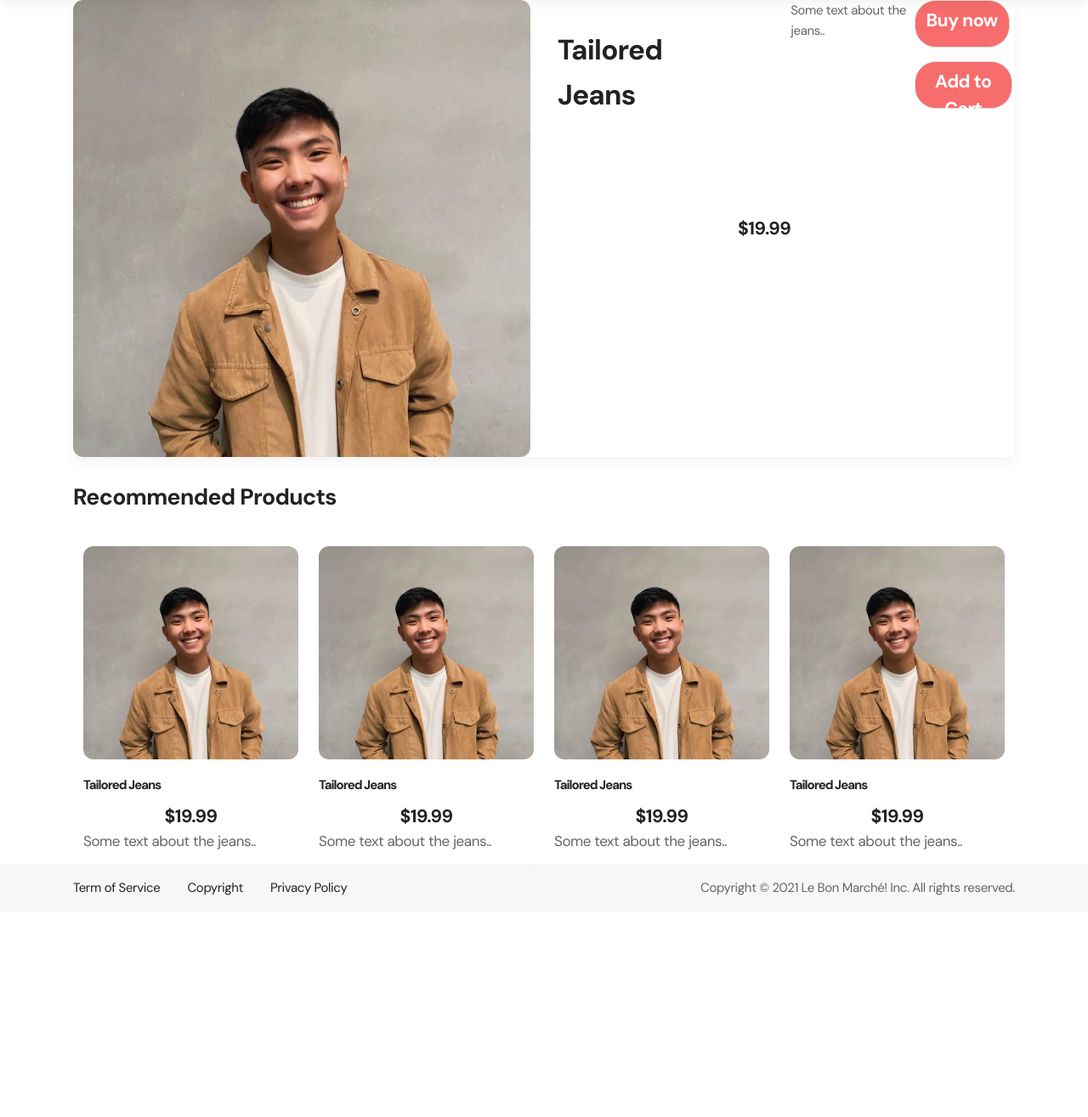
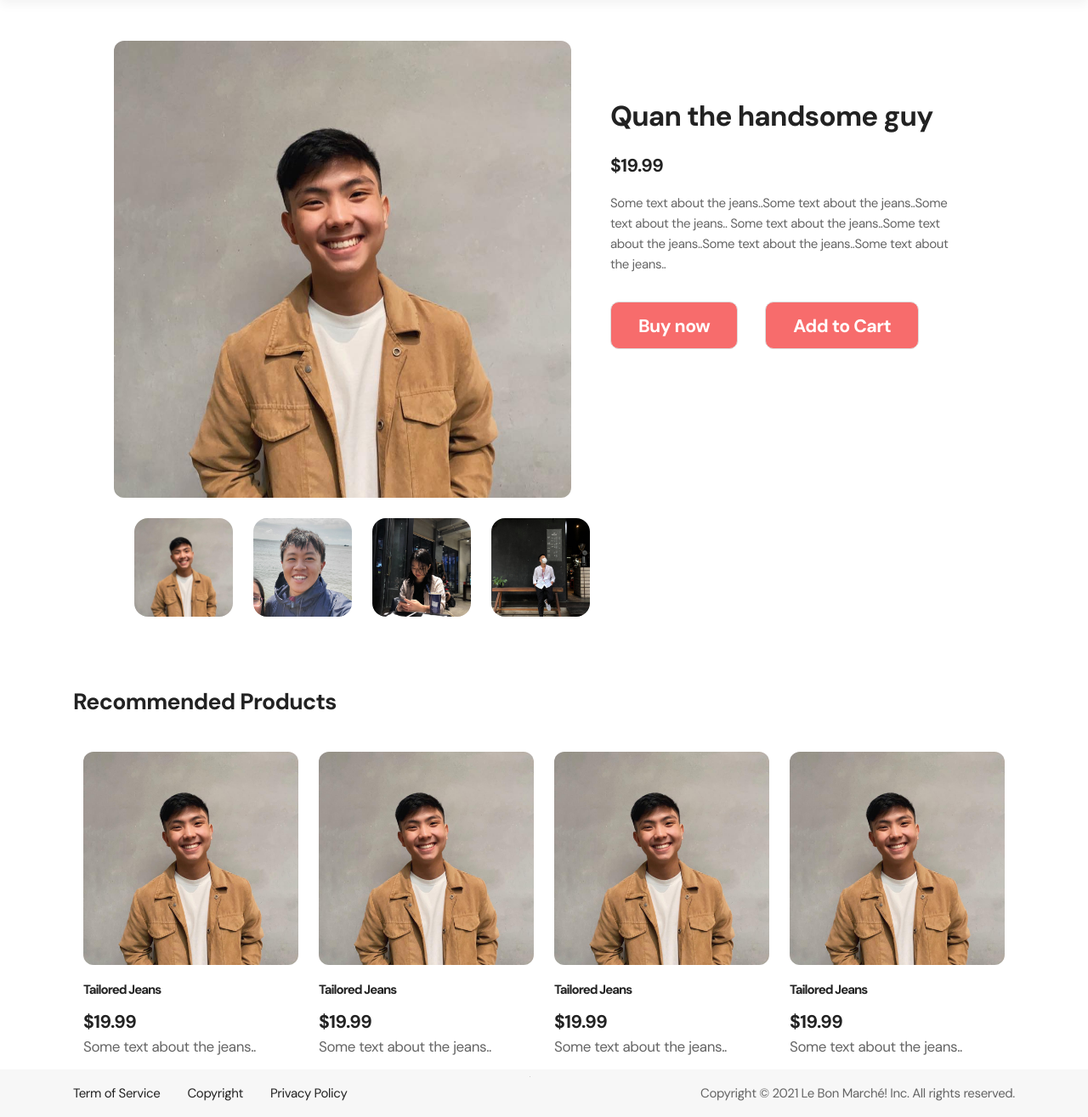
Before and after one commit to alohaquando/WebProg-HTML-and-CSS, a PHP site: page /5.2.3-ProductDetail.html in a window 1280 px wide. Shown: the part 72-1387 px from the top of the page at 85% size. Before the commit the page ends 1126 px from the top, so only its background shows below. Run offline with PHP 8.4, Linux system fonts and the light colour scheme; some libraries are stand-ins or nearby versions.

Commit message:
product detail 80%

```diff
--- a/Pages/5.2.3-ProductDetail.html
+++ b/Pages/5.2.3-ProductDetail.html
@@ -23,42 +23,43 @@
           width="538px"
           height="538px"
         />
-        <p class="titlename">Tailored Jeans</p>
-        <p class="price">$19.99</p>
-        <p class="describe">Some text about the jeans..</p>
-        <div class="purchase-info">
-          <button type="button" class="btn">Buy now</button>
-          <button type="button" class="btn">Add to Cart</button>
+      </div>
+      <div class="img-select">
+        <div class="img-item">
+          <a href="#">
+            <img src="Asset/Quan.jpg" width="116px" height="116px" />
+          </a>
+        </div>
+        <div class="img-item">
+          <a href="#">
+            <img src="Asset/Thinh.jpg" width="116px" height="116px" />
+          </a>
+        </div>
+        <div class="img-item">
+          <a href="#">
+            <img src="Asset/Tae.jpg" width="116px" height="116px" />
+          </a>
+        </div>
+        <div class="img-item">
+          <a href="#">
+            <img src="Asset/DucAnh.jpg" width="116px" height="116px" />
+          </a>
+        </div>
+        <div class="product-detail">
+          <p class="titlename1">Quan the handsome guy</p>
+          <p class="price1">$19.99</p>
+          <p class="describe1">
+            Some text about the jeans..Some text about the jeans..Some text
+            about the jeans.. Some text about the jeans..Some text about the
+            jeans..Some text about the jeans..Some text about the jeans..
+          </p>
+          <div class="purchase-info">
+            <button type="button" class="btn">Buy now</button>
+            <button type="button" class="btn">Add to Cart</button>
+          </div>
         </div>
       </div>
     </div>
-
-    <!-- <div class = "img-select">
-           <div class = "img-item">
-             <a href = "#">
-              <img src = "Asset/Quan.jpg"
-              width="116px" height="116px">
-             </a>
-           </div>
-           <div class = "img-item">
-             <a href = "#">
-              <img src = "Asset/Thinh.jpg" width="116px" height="116px">
-             </a>
-           </div>
-           <div class = "img-item">
-             <a href = "#">
-              <img src = "Asset/Tae.jpg" width="116px" height="116px">
-             </a>
-           </div>
-           <div class = "img-item">
-             <a href = "#">
-               <img src = "Asset/DucAnh.jpg" width="116px" height="116px">
-             </a>
-           </div>
-         </div> -->
-
-    <!-- card right -->
-
     <h3 class="recpro">Recommended Products</h3>
     <div class="recpro_wrapper">
       <div class="rec_products">
--- a/Pages/CSS/productdetail.css
+++ b/Pages/CSS/productdetail.css
@@ -1,110 +1,17 @@
-/* img {
-  width: 116px;
-  height: 116px;
-  display: block;
-  border-radius: 15px;
-} */
-/* .img-display {
-  overflow: hidden;
-}
-.img-showcase {
-  display: flex;
-  width: 538px;
-  height: 538px;
-  transition: all 0.5s ease;
-}
-.img-showcase img {
-  width: 538px;
-  height: 538px;
-  border-radius: 16px;
-}
 .img-select {
   display: flex;
+  margin: 8px;
+}
+.img-item img {
+  margin: 16px;
   border-radius: 16px;
-}
-.img-item {
-  margin: 16px;
-}
-.img-item:nth-child(1),
-.img-item:nth-child(2),
-.img-item:nth-child(3) {
-  margin-right: 0;
-}
-.img-item:hover {
-  opacity: 0.8;
-}
-.product-content {
-  padding: 2rem 1rem;
-}
-.product-title {
-  font-size: 3rem;
-  text-transform: capitalize;
-  font-weight: 700;
-  position: relative;
-  color: #12263a;
-  margin: 1rem 0;
-}
-.product-title::after {
-  content: "";
-  position: absolute;
-  left: 0;
-  bottom: 0;
-  height: 4px;
-  width: 80px;
-  background: #12263a;
+  margin-right: 0.5rem;
 }
 
-.product-price {
-  margin: 1rem 0;
-  font-size: 1rem;
-  font-weight: 700;
+.product-detail {
+  float: right;
+  margin-top: -500px;
 }
-.product-price span {
-  font-weight: 400;
-}
-.last-price span {
-  color: #f64749;
-  text-decoration: line-through;
-}
-.new-price span {
-  color: #256eff;
-}
-.product-detail h2 {
-  text-transform: capitalize;
-  color: #12263a;
-  padding-bottom: 0.6rem;
-}
-.product-detail p {
-  font-size: 0.9rem;
-  padding: 0.3rem;
-  opacity: 0.8;
-}
-.product-detail ul {
-  margin: 1rem 0;
-  font-size: 0.9rem;
-}
-.product-detail ul li {
-  margin: 0;
-  list-style: none;
-  background: url(shoes_images/checked.png) left center no-repeat;
-  background-size: 18px;
-  padding-left: 1.7rem;
-  margin: 0.4rem 0;
-  font-weight: 600;
-  opacity: 0.9;
-}
-.product-detail ul li span {
-  font-weight: 400;
-} */
-
-#margin_left_none {
-  margin-left: 0;
-}
-#margin_right_none {
-  margin-right: 0;
-}
-/* Main Product  */
-
 /* Recommended Products */
 .recpro_wrapper {
   display: flex;
@@ -117,17 +24,16 @@
   border-radius: 12px;
 }
 .rec_products {
-  margin-left: 0;
   align-items: center;
-  border-radius: 15px;
+  border-radius: 16px;
   width: 253px;
   height: 362px;
   margin: 12px;
-  /* padding: 10px; */
 }
 .big_wrapper {
   display: flex;
   flex-wrap: wrap;
+  margin: 48px;
 }
 .main_product {
   border-radius: 12px;
@@ -136,7 +42,6 @@
   display: flex;
   height: 538px;
   width: 1140px;
-  box-shadow: 0 5px 12px 0 rgba(0, 0, 0, 0.05);
 }
 .titlename {
   padding: 32px;
@@ -149,9 +54,6 @@
   color: var(--black);
 }
 .price {
-  display: flex;
-  align-items: center;
-  justify-content: center;
   font-family: "DM Sans";
   font-size: 21.3px;
   font-weight: bold;
@@ -162,6 +64,39 @@
   color: var(--black);
 }
 .describe {
+  margin: 16px;
+  font-family: "DM Sans";
+  font-size: 15px;
+  font-weight: normal;
+  font-stretch: normal;
+  font-style: normal;
+  line-height: 1.6;
+  letter-spacing: -0.36px;
+  color: var(--light-black);
+}
+.titlename1 {
+  margin: 16px;
+  font-family: "DM Sans";
+  font-size: 33.2px;
+  font-weight: bold;
+  font-stretch: normal;
+  font-style: normal;
+  letter-spacing: -0.8px;
+  color: var(--black);
+}
+.price1 {
+  margin: 16px;
+  font-family: "DM Sans";
+  font-size: 21.3px;
+  font-weight: bold;
+  font-stretch: normal;
+  font-style: normal;
+  line-height: 1.51;
+  letter-spacing: -0.51px;
+  color: var(--black);
+}
+.describe1 {
+  margin: 16px;
   font-family: "DM Sans";
   font-size: 15px;
   font-weight: normal;
@@ -172,13 +107,10 @@
   color: var(--light-black);
 }
 .purchase-info .btn {
-  display: flex;
+  float: left;
+  border: 1.5px solid #ddd;
+  border-radius: 10px;
   text-align: center;
-  border: 1.5px solid #ddd;
-  border-radius: 25px;
-  text-align: center;
-  padding: 0.45rem 0.8rem;
-  outline: 0;
-  margin-right: 0.2rem;
-  margin-bottom: 1rem;
+  margin-left: -16px;
+  margin: 16px;
 }
```
